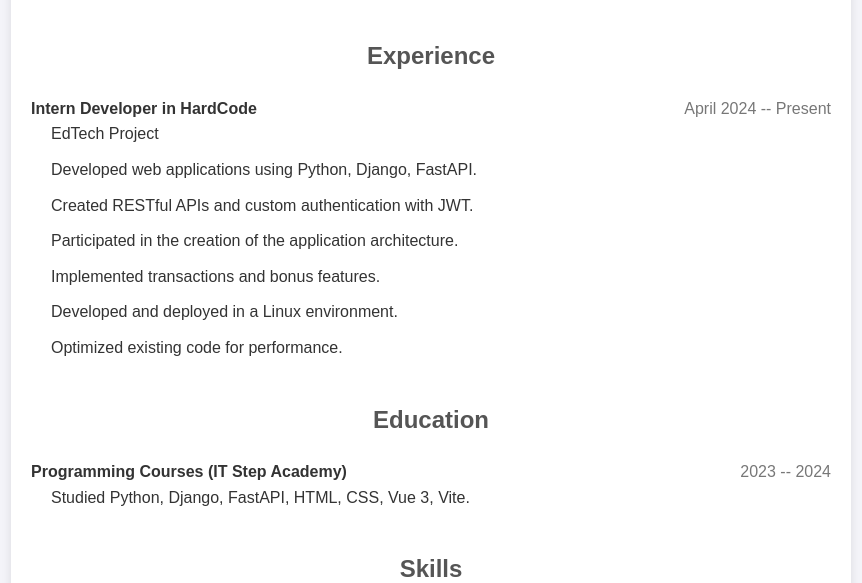
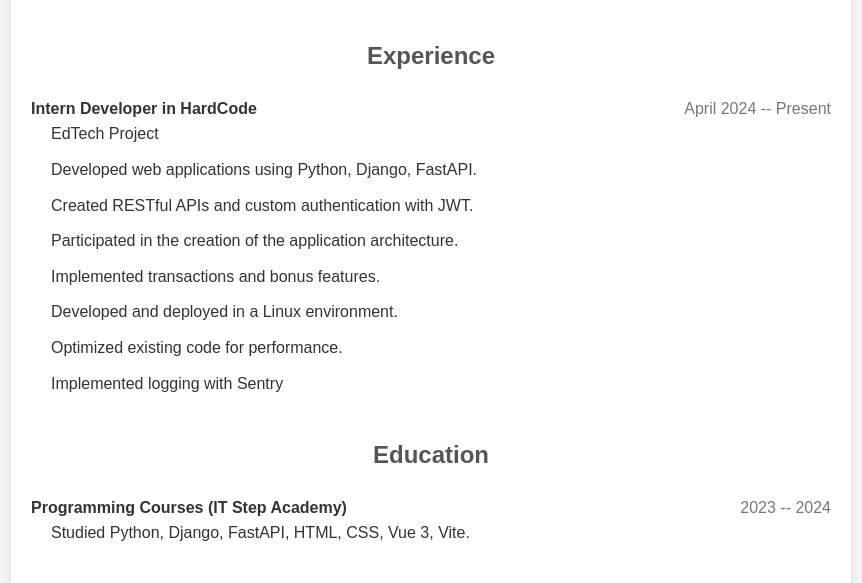
Before and after one commit to Lordd1s/Lordd1s.github.io, a plain HTML site: page index.html in a window 1280 px wide. Shown: the part 169-752 px from the top of the page, without its empty margins (209-1071 px from the left). Drawn offline with Linux system fonts and the light colour scheme.

Commit message:
Update index.html

```diff
--- a/index.html
+++ b/index.html
@@ -92,6 +92,7 @@
                         <li>Implemented transactions and bonus features.</li>
                         <li>Developed and deployed in a Linux environment.</li>
                         <li>Optimized existing code for performance.</li>
+                        <li>Implemented logging with Sentry</li>
                     </ul>
                 </li>
             </ul>
```
